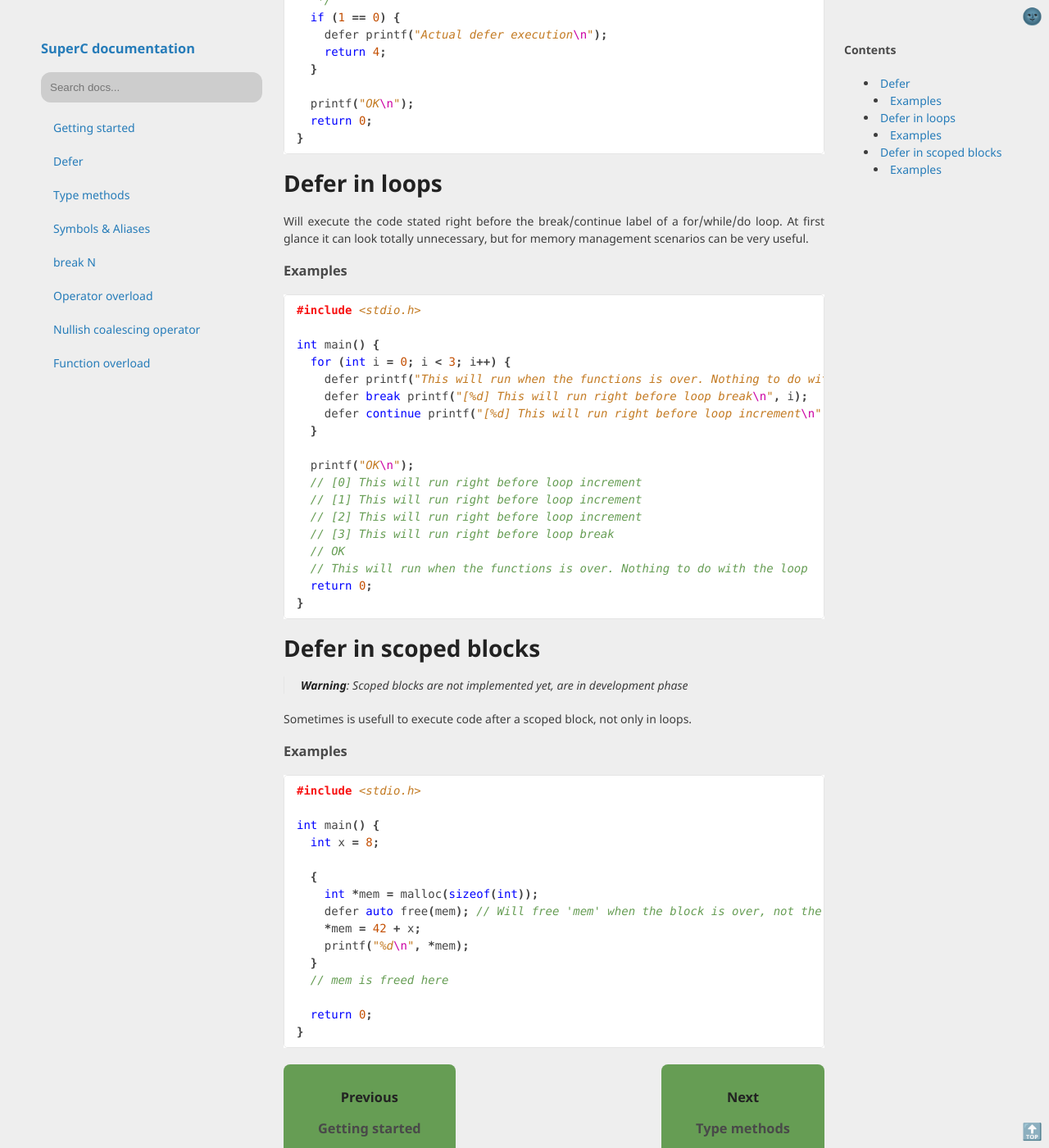
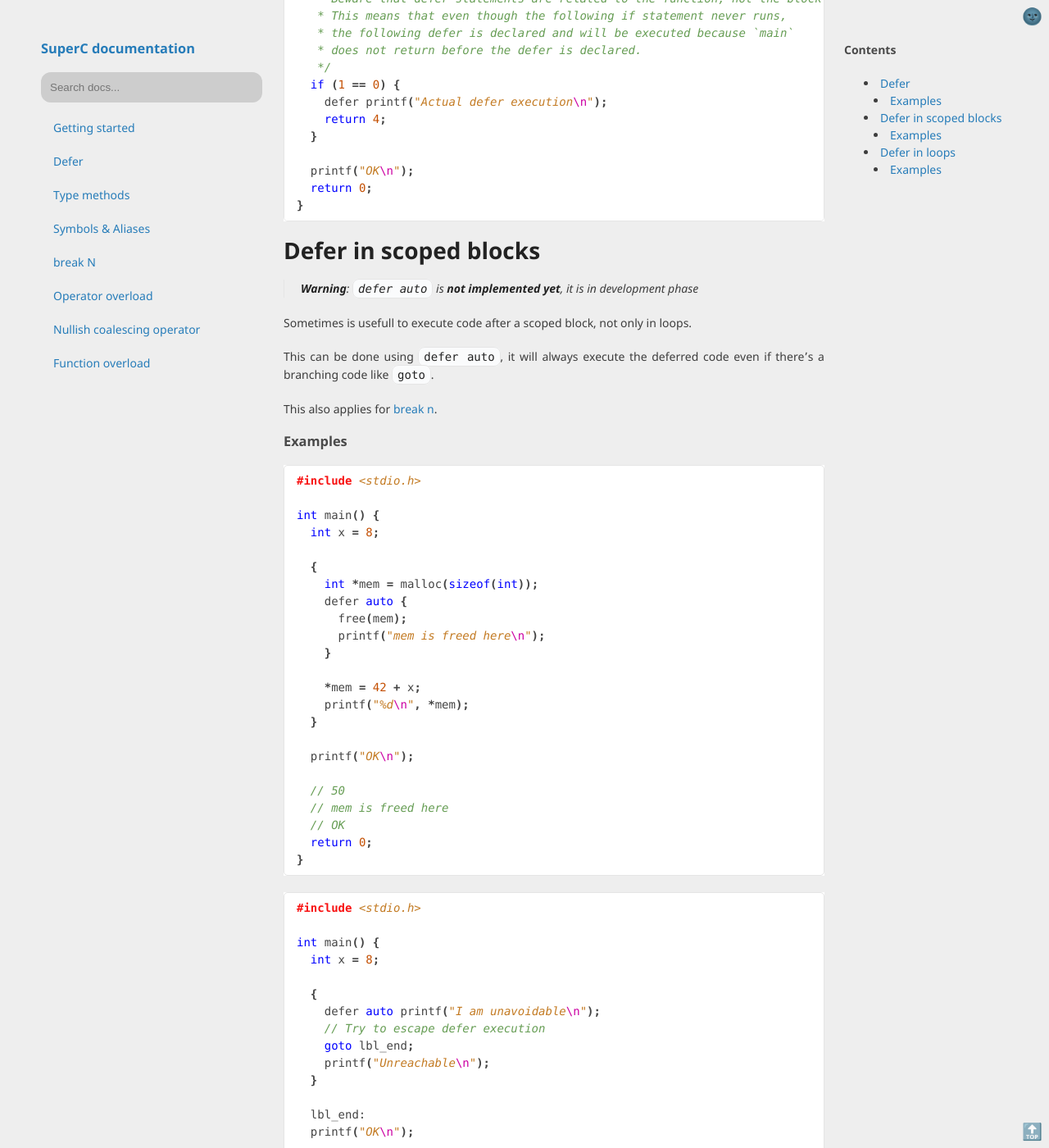
Before and after one commit to bruneo32/superc, a Jekyll site: the page built from docs/defer.md, in a window 1280 px wide and 1400 px high, scrolled down 1829 px. Shown: the whole window at 82% size. Built offline with Jekyll 4.4.1, drawn with Linux system fonts in a browser that asks for light colours; some of the changed text lies outside the part shown.

Commit message:
Better defer documentation

````diff
--- a/docs/defer.md
+++ b/docs/defer.md
@@ -4,7 +4,11 @@ layout: blog
 ---
 
 # Defer
-Will execute the code stated right before exiting a function
+Will execute the code stated right before exiting a function.
+
+It is encouraged, because it does not produce duplicated code, and does not create function calls.
+
+> Note: Defers are executed in LIFO order. **i.e.**, the last defer will be executed first.
 
 ### Examples
 ```c
@@ -97,36 +101,14 @@ int main() {
 }
 ```
 
-# Defer in loops
-Will execute the code stated right before the break/continue label of a for/while/do loop.
-At first glance it can look totally unnecessary, but for memory management scenarios can be very useful.
-
-### Examples
-```c
-#include <stdio.h>
-
-int main() {
-  for (int i = 0; i < 3; i++) {
-    defer printf("This will run when the functions is over. Nothing to do with the loop\n");
-    defer break printf("[%d] This will run right before loop break\n", i);
-    defer continue printf("[%d] This will run right before loop increment\n", i);
-  }
-
-  printf("OK\n");
-  // [0] This will run right before loop increment
-  // [1] This will run right before loop increment
-  // [2] This will run right before loop increment
-  // [3] This will run right before loop break
-  // OK
-  // This will run when the functions is over. Nothing to do with the loop
-  return 0;
-}
-```
-
 # Defer in scoped blocks
-> **Warning**: Scoped blocks are not implemented yet, are in development phase
+> **Warning**: `defer auto` is **not implemented yet**, it is in development phase
 
 Sometimes is usefull to execute code after a scoped block, not only in loops.
+
+This can be done using `defer auto`, it will always execute the deferred code even if there's a branching code like `goto`.
+
+This also applies for [break n](break_n.md).
 
 ### Examples
 ```c
@@ -137,12 +119,106 @@ int main() {
 
   {
     int *mem = malloc(sizeof(int));
-    defer auto free(mem); // Will free 'mem' when the block is over, not the function
+    defer auto {
+      free(mem);
+      printf("mem is freed here\n");
+    }
+
     *mem = 42 + x;
     printf("%d\n", *mem);
   }
+
+  printf("OK\n");
+
+  // 50
   // mem is freed here
-
+  // OK
   return 0;
 }
 ```
+```c
+#include <stdio.h>
+
+int main() {
+  int x = 8;
+
+  {
+    defer auto printf("I am unavoidable\n");
+    // Try to escape defer execution
+    goto lbl_end;
+    printf("Unreachable\n");
+  }
+
+  lbl_end:
+  printf("OK\n");
+
+  // I am unavoidable
+  // OK
+  return 0;
+}
+```
+```c
+#include <stdio.h>
+#include <stdbool.h>
+
+int main() {
+  while (true) {
+    defer auto printf("A\n");
+    while (true) {
+      defer auto printf("B\n");
+      while (true) {
+        defer auto printf("C\n");
+        // Exit 3 loops
+        // Executing defers in LIFO order
+        break 3;
+      }
+    }
+  }
+
+  printf("OK\n");
+  // C
+  // B
+  // A
+  // OK
+  return 0;
+}
+```
+
+# Defer in loops
+> **Warning**: `defer auto` is **not implemented yet**, it is in development phase
+
+In addition, `defer auto` has a special behavior in loops.
+
+It runs also before the `continue`/`break` statements. So the defer statement is executed at the end of every iteration.
+
+### Examples
+```c
+#include <stdio.h>
+
+int main() {
+
+  for (int i = 0; i < 5; i++) {
+    char *str = malloc(100); // 100 chars max
+    defer auto free(str);
+
+    if (i == 1)
+      continue; // defer runs here
+
+    sprintf(str, "Number: %d", i);
+    printf("%s\n", str);
+
+    if (i == 3)
+      break; // defer runs here
+
+    // defer runs here
+  }
+
+  printf("OK\n");
+
+  // Number: 0
+  // Number: 2
+  // Number: 3
+  // OK
+  return 0;
+}
+```
````
